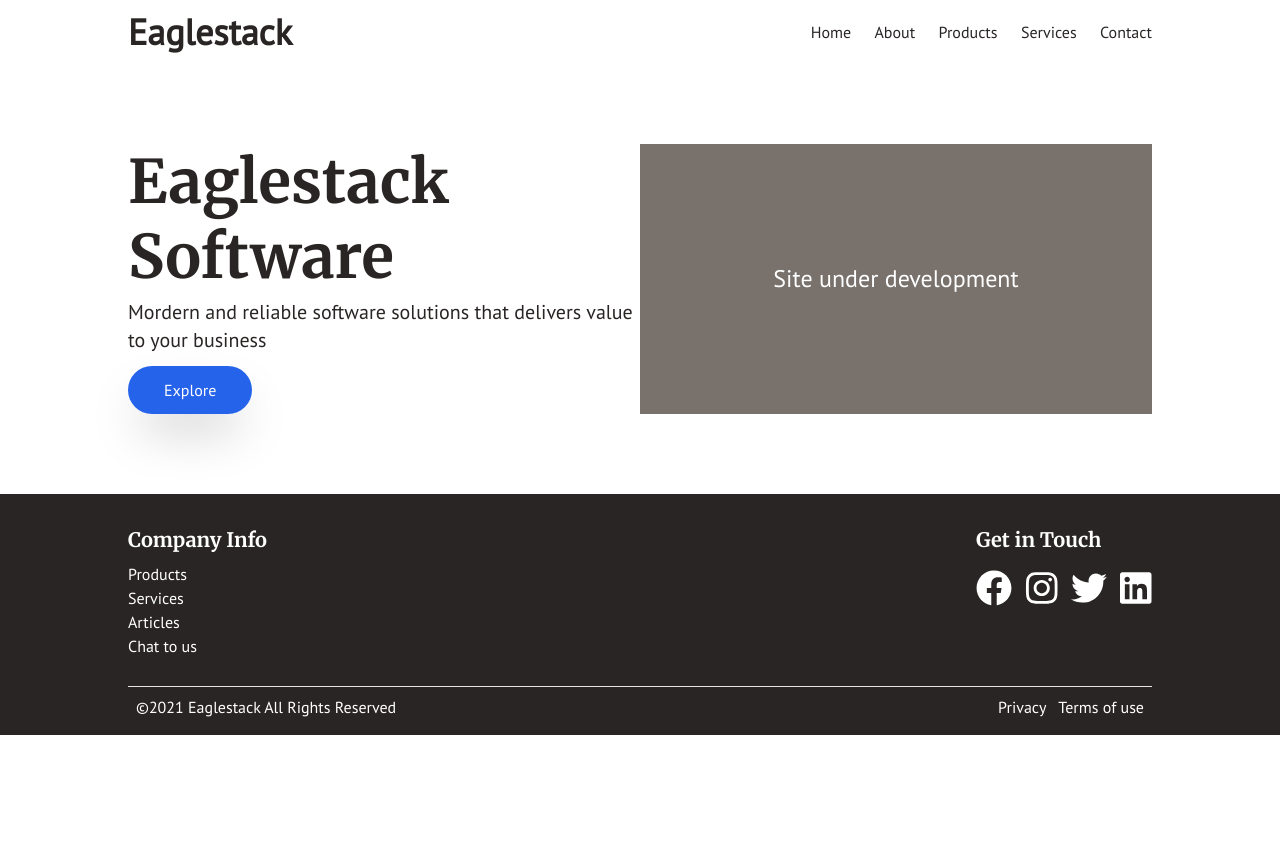
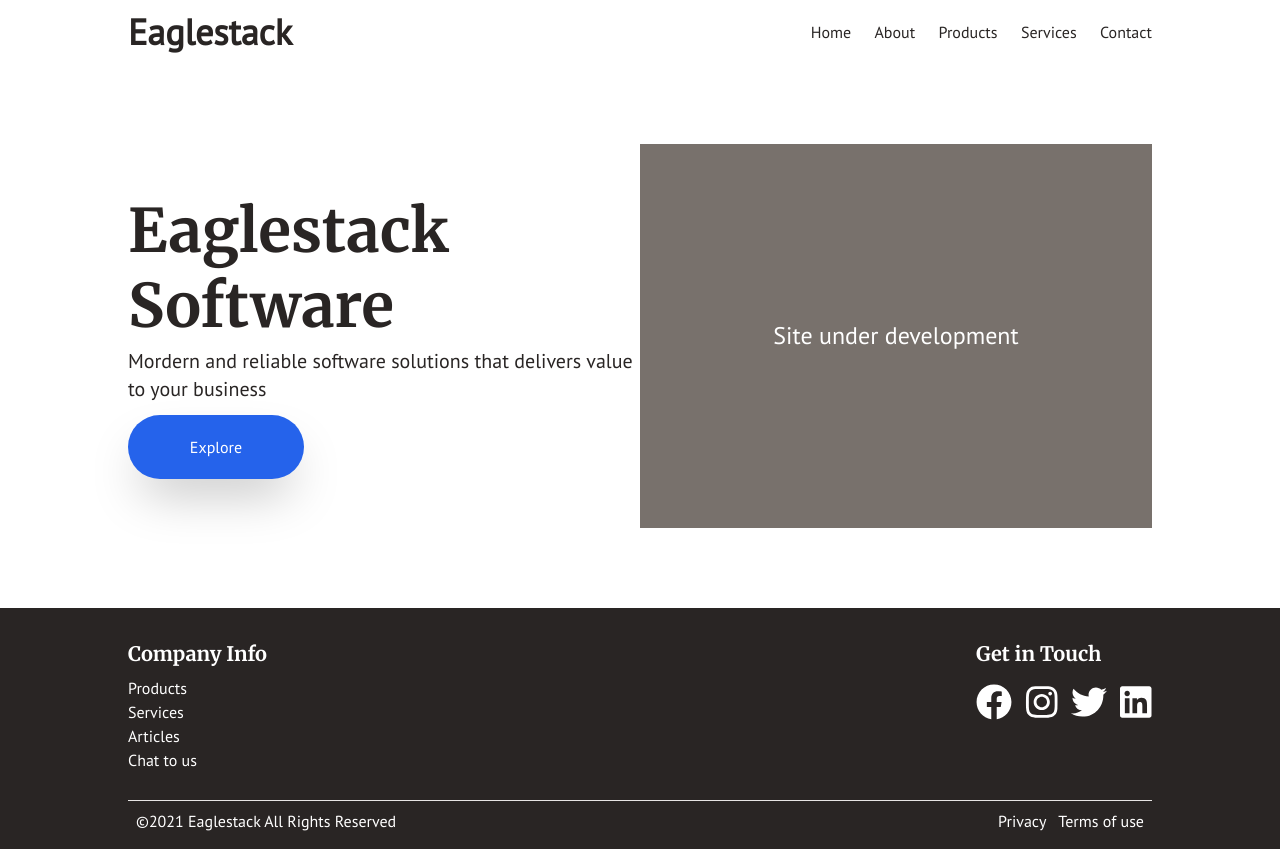
Before and after one commit to ChClaude/eaglestack, a Next.js app: page / in a window 1280 px wide. Before the commit the page ends 800 px from the top, so only its background shows below. Built offline with nearby package versions, Linux system fonts and the light colour scheme.

Commit message:
hero content layout update

```diff
--- a/pages/index.tsx
+++ b/pages/index.tsx
@@ -11,14 +11,14 @@ library.add(fab, faPhone, faMapMarkerAlt);
 
 const Home = () => (
   <Layout>
-    <div className="grid grid-cols-2">
-      <div>
+    <div className="grid grid-cols-2 h-96">
+      <div className="flex flex-col justify-center">
         <h1 className="leading-tight mb-1">Eaglestack Software</h1>
         <p className="text-xl mb-3">
           Mordern and reliable software solutions that delivers value to your
           business
         </p>
-        <Button className="bg-blue-600 text-white hover:bg-blue-500">
+        <Button className="bg-blue-600 text-white hover:bg-blue-500 w-44 h-16">
           Explore
         </Button>
       </div>
```
